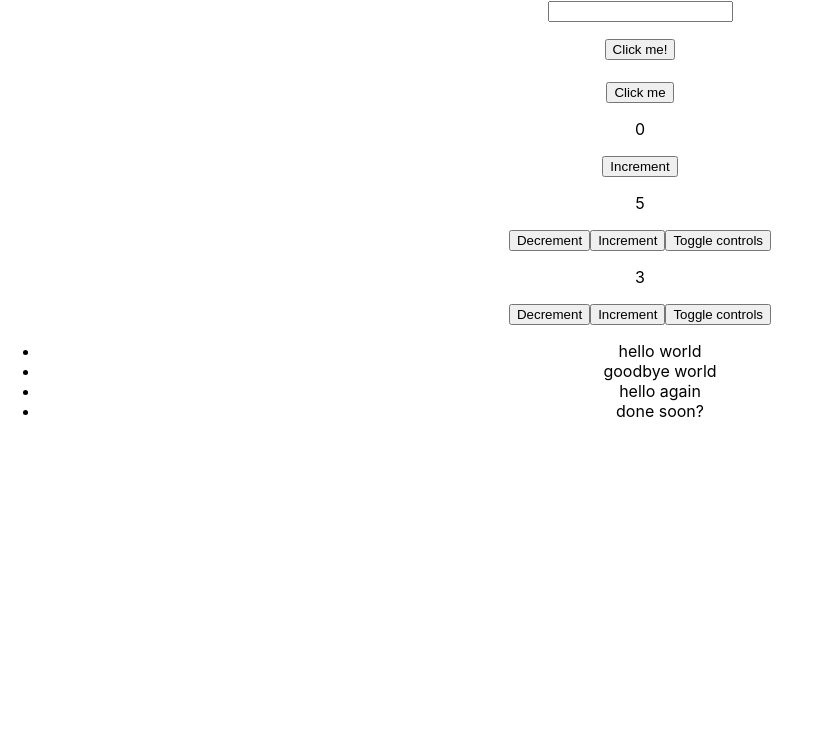
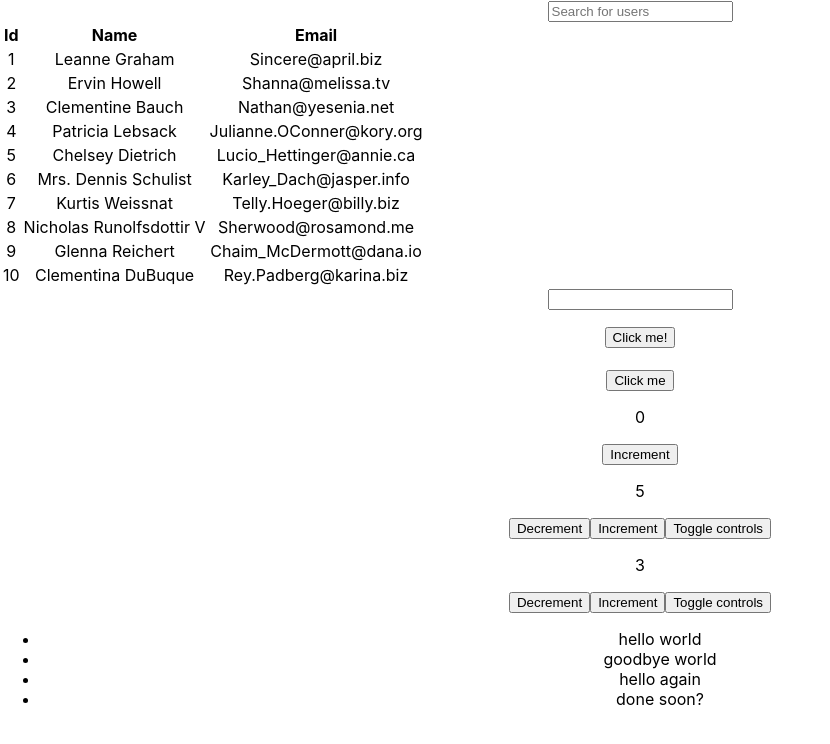
Before and after one commit to fuzzheim/create-react-app-workshop, a React (Create React App) app: page / in a window 1280 px wide. Shown: the top 744 px of the page, without its empty margins (0-830 px from the left). Built offline with nearby package versions, Linux system fonts and the light colour scheme.

Commit message:
DisplayList component

```diff
--- a/src/App.tsx
+++ b/src/App.tsx
@@ -9,9 +9,11 @@ import ItemList from "features/ItemList"
 import { ITEM_LIST_DATA } from "features/ItemList/ITEM_LIST_DATA"
 import HelloWorld from "features/HelloWorld"
 import EditableItemList from "features/EditableItemList"
+import DisplayList from "features/DisplayList"
 
 const App = () => (
 	<div className="App">
+		<DisplayList />
 		<EditableItemList />
 
 		<HelloWorld />
--- /dev/null
+++ b/src/features/DisplayList/DISPLAY_LIST_DATA.ts
@@ -0,0 +1,232 @@
+export const DISPLAY_LIST_DATA = [
+	{
+		id: 1,
+		name: "Leanne Graham",
+		username: "Bret",
+		email: "Sincere@april.biz",
+		address: {
+			street: "Kulas Light",
+			suite: "Apt. 556",
+			city: "Gwenborough",
+			zipcode: "92998-3874",
+			geo: {
+				lat: "-37.3159",
+				lng: "81.1496"
+			}
+		},
+		phone: "1-770-736-8031 x56442",
+		website: "hildegard.org",
+		company: {
+			name: "Romaguera-Crona",
+			catchPhrase: "Multi-layered client-server neural-net",
+			bs: "harness real-time e-markets"
+		}
+	},
+	{
+		id: 2,
+		name: "Ervin Howell",
+		username: "Antonette",
+		email: "Shanna@melissa.tv",
+		address: {
+			street: "Victor Plains",
+			suite: "Suite 879",
+			city: "Wisokyburgh",
+			zipcode: "90566-7771",
+			geo: {
+				lat: "-43.9509",
+				lng: "-34.4618"
+			}
+		},
+		phone: "010-692-6593 x09125",
+		website: "anastasia.net",
+		company: {
+			name: "Deckow-Crist",
+			catchPhrase: "Proactive didactic contingency",
+			bs: "synergize scalable supply-chains"
+		}
+	},
+	{
+		id: 3,
+		name: "Clementine Bauch",
+		username: "Samantha",
+		email: "Nathan@yesenia.net",
+		address: {
+			street: "Douglas Extension",
+			suite: "Suite 847",
+			city: "McKenziehaven",
+			zipcode: "59590-4157",
+			geo: {
+				lat: "-68.6102",
+				lng: "-47.0653"
+			}
+		},
+		phone: "1-463-123-4447",
+		website: "ramiro.info",
+		company: {
+			name: "Romaguera-Jacobson",
+			catchPhrase: "Face to face bifurcated interface",
+			bs: "e-enable strategic applications"
+		}
+	},
+	{
+		id: 4,
+		name: "Patricia Lebsack",
+		username: "Karianne",
+		email: "Julianne.OConner@kory.org",
+		address: {
+			street: "Hoeger Mall",
+			suite: "Apt. 692",
+			city: "South Elvis",
+			zipcode: "53919-4257",
+			geo: {
+				lat: "29.4572",
+				lng: "-164.2990"
+			}
+		},
+		phone: "493-170-9623 x156",
+		website: "kale.biz",
+		company: {
+			name: "Robel-Corkery",
+			catchPhrase: "Multi-tiered zero tolerance productivity",
+			bs: "transition cutting-edge web services"
+		}
+	},
+	{
+		id: 5,
+		name: "Chelsey Dietrich",
+		username: "Kamren",
+		email: "Lucio_Hettinger@annie.ca",
+		address: {
+			street: "Skiles Walks",
+			suite: "Suite 351",
+			city: "Roscoeview",
+			zipcode: "33263",
+			geo: {
+				lat: "-31.8129",
+				lng: "62.5342"
+			}
+		},
+		phone: "(254)954-1289",
+		website: "demarco.info",
+		company: {
+			name: "Keebler LLC",
+			catchPhrase: "User-centric fault-tolerant solution",
+			bs: "revolutionize end-to-end systems"
+		}
+	},
+	{
+		id: 6,
+		name: "Mrs. Dennis Schulist",
+		username: "Leopoldo_Corkery",
+		email: "Karley_Dach@jasper.info",
+		address: {
+			street: "Norberto Crossing",
+			suite: "Apt. 950",
+			city: "South Christy",
+			zipcode: "23505-1337",
+			geo: {
+				lat: "-71.4197",
+				lng: "71.7478"
+			}
+		},
+		phone: "1-477-935-8478 x6430",
+		website: "ola.org",
+		company: {
+			name: "Considine-Lockman",
+			catchPhrase: "Synchronised bottom-line interface",
+			bs: "e-enable innovative applications"
+		}
+	},
+	{
+		id: 7,
+		name: "Kurtis Weissnat",
+		username: "Elwyn.Skiles",
+		email: "Telly.Hoeger@billy.biz",
+		address: {
+			street: "Rex Trail",
+			suite: "Suite 280",
+			city: "Howemouth",
+			zipcode: "58804-1099",
+			geo: {
+				lat: "24.8918",
+				lng: "21.8984"
+			}
+		},
+		phone: "210.067.6132",
+		website: "elvis.io",
+		company: {
+			name: "Johns Group",
+			catchPhrase: "Configurable multimedia task-force",
+			bs: "generate enterprise e-tailers"
+		}
+	},
+	{
+		id: 8,
+		name: "Nicholas Runolfsdottir V",
+		username: "Maxime_Nienow",
+		email: "Sherwood@rosamond.me",
+		address: {
+			street: "Ellsworth Summit",
+			suite: "Suite 729",
+			city: "Aliyaview",
+			zipcode: "45169",
+			geo: {
+				lat: "-14.3990",
+				lng: "-120.7677"
+			}
+		},
+		phone: "586.493.6943 x140",
+		website: "jacynthe.com",
+		company: {
+			name: "Abernathy Group",
+			catchPhrase: "Implemented secondary concept",
+			bs: "e-enable extensible e-tailers"
+		}
+	},
+	{
+		id: 9,
+		name: "Glenna Reichert",
+		username: "Delphine",
+		email: "Chaim_McDermott@dana.io",
+		address: {
+			street: "Dayna Park",
+			suite: "Suite 449",
+			city: "Bartholomebury",
+			zipcode: "76495-3109",
+			geo: {
+				lat: "24.6463",
+				lng: "-168.8889"
+			}
+		},
+		phone: "(775)976-6794 x41206",
+		website: "conrad.com",
+		company: {
+			name: "Yost and Sons",
+			catchPhrase: "Switchable contextually-based project",
+			bs: "aggregate real-time technologies"
+		}
+	},
+	{
+		id: 10,
+		name: "Clementina DuBuque",
+		username: "Moriah.Stanton",
+		email: "Rey.Padberg@karina.biz",
+		address: {
+			street: "Kattie Turnpike",
+			suite: "Suite 198",
+			city: "Lebsackbury",
+			zipcode: "31428-2261",
+			geo: {
+				lat: "-38.2386",
+				lng: "57.2232"
+			}
+		},
+		phone: "024-648-3804",
+		website: "ambrose.net",
+		company: {
+			name: "Hoeger LLC",
+			catchPhrase: "Centralized empowering task-force",
+			bs: "target end-to-end models"
+		}
+	}
+]
--- /dev/null
+++ b/src/features/DisplayList/DisplayList.tsx
@@ -0,0 +1,26 @@
+import React, { useState } from "react"
+import DisplayListTable from "./DisplayListTable"
+import { DISPLAY_LIST_DATA } from "./DISPLAY_LIST_DATA"
+import DisplayListSearch from "./DisplayListSearch"
+
+export const DisplayList: React.FC = () => {
+	const [ searchText, setSearchText ] = useState("")
+
+	const normalizedSearchText = searchText.trim().toLocaleLowerCase()
+	const filteredList = DISPLAY_LIST_DATA.filter((user) => {
+		if (normalizedSearchText === "") return true
+		if (user.name.toLocaleLowerCase().indexOf(normalizedSearchText) >= 0) return true
+		if (user.username.toLocaleLowerCase().indexOf(normalizedSearchText) >= 0) return true
+		if (user.email.toLocaleLowerCase().indexOf(normalizedSearchText) >= 0) return true
+		return false
+	})
+
+	return (
+		<React.Fragment>
+			<DisplayListSearch searchText={searchText} onSearchTextChange={setSearchText} />
+			<DisplayListTable users={filteredList} />
+		</React.Fragment>
+	)
+}
+
+export default DisplayList
--- /dev/null
+++ b/src/features/DisplayList/DisplayListSearch.tsx
@@ -0,0 +1,15 @@
+import React from "react"
+
+interface IDisplayListSearchProps {
+	searchText: string
+	onSearchTextChange: (newSearchText: string) => any
+}
+
+export const DisplayListSearch: React.FC<IDisplayListSearchProps> = ({ searchText, onSearchTextChange }) => {
+	const onChange = (event: React.ChangeEvent<HTMLInputElement>) => {
+		onSearchTextChange(event.target.value)
+	}
+	return <input type="text" placeholder="Search for users" value={searchText} onChange={onChange} />
+}
+
+export default DisplayListSearch
--- /dev/null
+++ b/src/features/DisplayList/DisplayListTable.tsx
@@ -0,0 +1,35 @@
+import React from "react"
+import { IDisplayListUser } from "./IDisplayListUser"
+
+interface IDisplayListTableProps {
+	users: IDisplayListUser[]
+}
+
+export const DisplayListTable: React.FC<IDisplayListTableProps> = ({ users }) => {
+	if (users.length === 0) {
+		return <p>No data</p>
+	}
+
+	return (
+		<table>
+			<thead>
+				<tr>
+					<th>Id</th>
+					<th>Name</th>
+					<th>Email</th>
+				</tr>
+			</thead>
+			<tbody>
+				{users.map((user) => (
+					<tr key={user.id}>
+						<td>{user.id}</td>
+						<td>{user.name}</td>
+						<td>{user.email}</td>
+					</tr>
+				))}
+			</tbody>
+		</table>
+	)
+}
+
+export default DisplayListTable
--- /dev/null
+++ b/src/features/DisplayList/IDisplayListUser.ts
@@ -0,0 +1,6 @@
+export interface IDisplayListUser {
+	id: number
+	name: string
+	username: string
+	email: string
+}
--- /dev/null
+++ b/src/features/DisplayList/index.ts
@@ -0,0 +1 @@
+export { default } from "./DisplayList"
```
